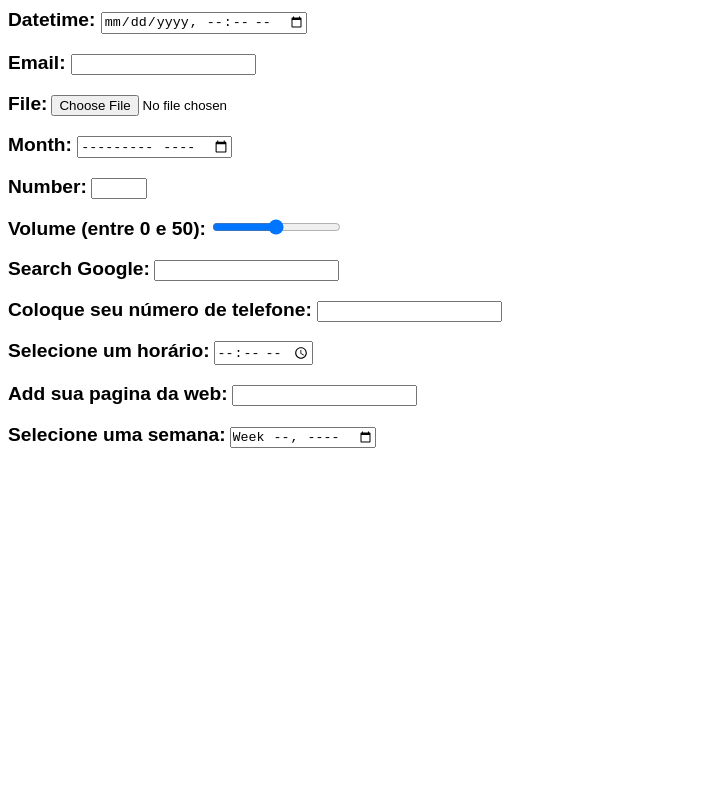
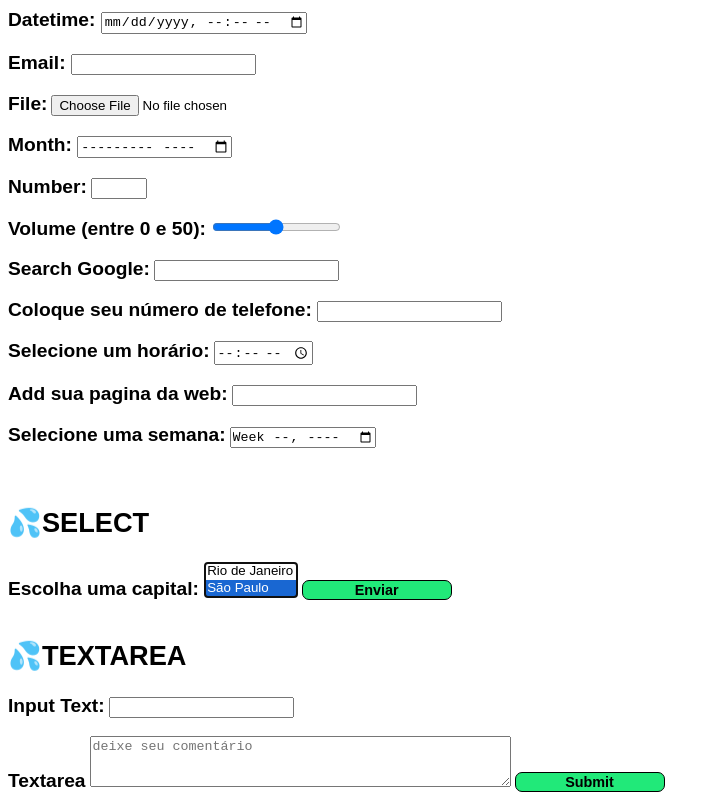
Before and after one commit to PabloXT14/Curso-Full-Stack-Programador_BR-Arquivos_Desenvolvidos, a plain HTML site: page 04 - HTML Intermediário/index.html in a window 1280 px wide. Shown: the part 576-1376 px from the top of the page, without its empty margins (0-720 px from the left). Before the commit the page ends 1032 px from the top, so only its background shows below. Drawn offline with Linux system fonts and the light colour scheme; files that its build step writes are made by us from their sources; a web font is replaced by a local one.

Commit message:
new alteration

```diff
--- a/04 - HTML Intermediário/index.html
+++ b/04 - HTML Intermediário/index.html
@@ -21,6 +21,8 @@
         border: 1.5px solid rgb(0, 0, 0);
         border-radius: 7px;
         width: 150px;
+        font-size: 90%;
+        font-weight: bold;
     }
 
     .enviar:hover{
@@ -45,7 +47,7 @@
 </head>
 <body>
 
-    <h2>Primeiro Formulário</h2>
+    <h2>💦Primeiro Formulário</h2>
     <form method="GET" action="https://www.youtube.com/results"  target="_blank">
 
         <input type="text" id="busca" name="search_query" value="digite algo" required>
@@ -54,7 +56,7 @@
 
     <br>
 
-    <h2>Tipos de Input</h2>
+    <h2>💦Tipos de Input</h2>
 
     <label>Senha:</label>
     <input type="password" name="senha" maxlength="10">
@@ -153,8 +155,39 @@
     <label for="semana">Selecione uma semana:</label>
     <input type="week" name="semana">
 
+</form>
+    <br><br>
 
+    <form method="GET" action="" name="form_estado"></form>
+    <h2>💦SELECT</h2>
+        <label for="estado">Escolha uma capital: </label>
+        <select name="estado" id="estado" form="form_estado" size="2" multiple autofocus>
+            <option value="RJ">Rio de Janeiro</option>
+            <option value="SP" selected>São Paulo</option>
+            <option value="MG">Belo Horizonte</option>
+            <option value="CE">Fortaleza</option>
+            <option value="ES">Vitória</option>
+        </select>
+
+        <input type="submit" value="Enviar" class="enviar">
     </form>
+
+    <br><br>
+
+    <form method="GET" action="">
+        <h2>💦TextArea</h2>
+        <label for="assunto">Input Text:</label>
+        <input type="text" name="assunto" id="assunto">
+
+        <br><br>
+
+        <label for="mensagem">Textarea</label>
+        <textarea name="mensagem" rows="3" cols="50" placeholder="deixe seu comentário" wrap="hard"></textarea>
+
+        <input type="submit" class="enviar">
+    </form>
+
+
 
 </body>
 </html>
```
